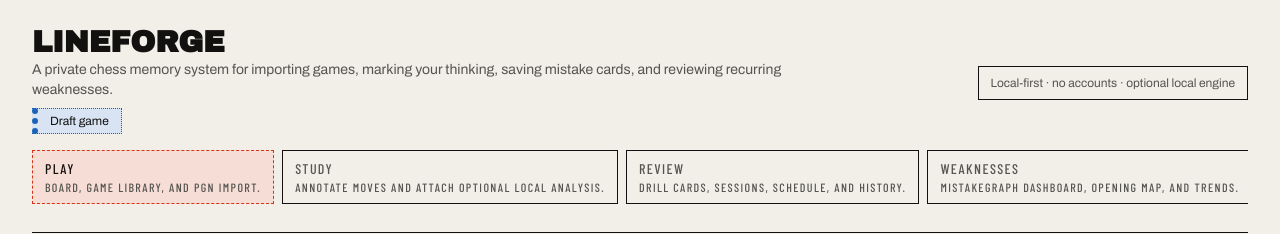
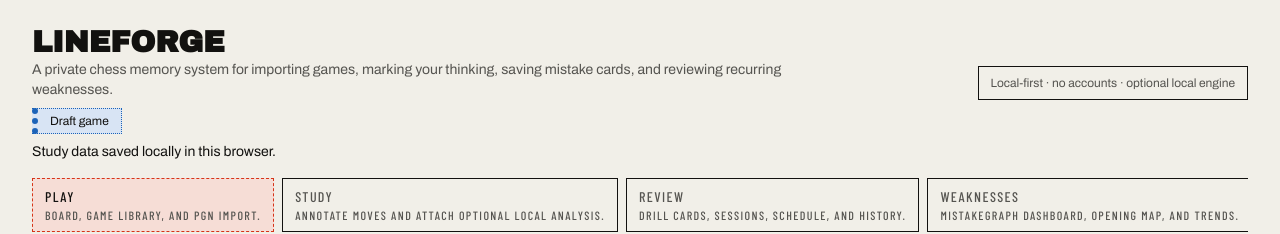
Before and after one commit to zacharymplace/lineforge, a Next.js app: page / in a window 1280 px wide. Shown: the top 234 px of the page. Built offline with nearby package versions, Linux system fonts and the light colour scheme.

Commit message:
Report local study save failures and support retry

```diff
--- a/package.json
+++ b/package.json
@@ -7,7 +7,8 @@
     "build": "next build",
     "start": "next start",
     "lint": "eslint",
-    "test:lineforge-smoke": "node scripts/lineforge-smoke.mjs && npm run test:game-replay && npm run test:correction-cards",
+    "test:lineforge-smoke": "node scripts/lineforge-smoke.mjs && npm run test:game-replay && npm run test:correction-cards && npm run test:storage",
+    "test:storage": "node --experimental-strip-types scripts/storage-smoke.mjs",
     "test:correction-cards": "node --experimental-strip-types scripts/correction-cards-smoke.mjs",
     "test:game-replay": "node --experimental-strip-types scripts/game-replay-smoke.mjs"
   },
--- /dev/null
+++ b/scripts/storage-smoke.mjs
@@ -0,0 +1,41 @@
+import assert from 'node:assert/strict';
+import { registerHooks } from 'node:module';
+registerHooks({ resolve(specifier, context, nextResolve) {
+  try { return nextResolve(specifier, context); }
+  catch (error) {
+    if (error.code === 'ERR_MODULE_NOT_FOUND' && specifier.startsWith('.') && !specifier.endsWith('.ts')) return nextResolve(`${specifier}.ts`, context);
+    throw error;
+  }
+} });
+const { saveStudyData, saveStoredGame } = await import('../src/lib/move-ledger/storage.ts');
+const game = { id: 'fixture', moves: [] };
+const library = { savedGames: [game], activeGameId: game.id };
+const cards = [{ id: 'fixture-card' }];
+const original = JSON.stringify({ game, library, cards });
+const values = new Map();
+let failingKey = null;
+let writes = [];
+globalThis.window = { localStorage: { setItem(key, value) {
+  writes.push(key);
+  if (key === failingKey) throw new DOMException('Full', 'QuotaExceededError');
+  values.set(key, value);
+} } };
+assert.deepEqual(saveStudyData(game, library, cards), { saved: true, failedKeys: [] });
+assert.equal(values.size, 3);
+const keys = [...values.keys()];
+for (const key of keys) {
+  failingKey = key;
+  writes = [];
+  assert.deepEqual(saveStudyData(game, library, cards), { saved: false, failedKeys: [key] });
+  assert.equal(writes.length, 3, 'one failed record must not stop the other writes');
+}
+failingKey = null;
+assert.equal(saveStudyData(game, library, cards).saved, true, 'retry recovers');
+assert.deepEqual([...values.values()].map(JSON.parse), [game, library, cards]);
+Object.defineProperty(window, 'localStorage', { configurable: true, get() { throw new DOMException('Denied', 'SecurityError'); } });
+assert.equal(saveStudyData(game, library, cards).failedKeys.length, 3);
+assert.equal(saveStoredGame(game).saved, false);
+delete globalThis.window;
+assert.equal(saveStudyData(game, library, cards).saved, false, 'SSR cannot claim persistence');
+assert.equal(JSON.stringify({ game, library, cards }), original, 'failure preserves data for export');
+console.log('Storage checks passed: persistence, each partial failure, denied access, retry, SSR, unchanged input.');
--- a/src/components/lineforge/BackupPanel.tsx
+++ b/src/components/lineforge/BackupPanel.tsx
@@ -71,7 +71,7 @@ export function BackupPanel({ onExport, onImport }: BackupPanelProps) {
     if (!preview || reading) return;
     // Keep the existing import handler's validation and replacement semantics.
     const error = onImport(preview.json);
-    setMessage(error ?? "Backup imported. Current study data was replaced.");
+    setMessage(error ?? "Backup applied to this tab. Check the local save status above before closing or reloading.");
     setIsError(Boolean(error));
     if (!error) setPreview(null);
   }
--- a/src/components/lineforge/LineForgeApp.tsx
+++ b/src/components/lineforge/LineForgeApp.tsx
@@ -72,9 +72,7 @@ import {
   loadStoredCards,
   loadStoredGame,
   loadStoredLibrary,
-  saveStoredCards,
-  saveStoredGame,
-  saveStoredLibrary,
+  saveStudyData,
   consumeStorageWarnings,
 } from "@/lib/move-ledger/storage";
 import type {
@@ -136,6 +134,13 @@ export function LineForgeApp() {
   const [activeWorkflow, setActiveWorkflow] = useState<WorkflowSection>("play");
   const [storageMessages, setStorageMessages] = useState<string[]>([]);
   const [hydrated, setHydrated] = useState(false);
+  const [saveAttempt, setSaveAttempt] = useState(0);
+  const [localSave, setLocalSave] = useState<{
+    game: LineForgeGame; library: MoveLedgerLibrary; cards: MistakeCard[];
+    attempt: number; saved: boolean;
+  } | null>(null);
+  const saveIsCurrent = localSave?.game === game && localSave?.library === library &&
+    localSave?.cards === cards && localSave?.attempt === saveAttempt;
 
   useEffect(() => {
     const storedLibrary = loadStoredLibrary();
@@ -163,22 +168,14 @@ export function LineForgeApp() {
   }, []);
 
   useEffect(() => {
-    if (hydrated) {
-      saveStoredGame(game);
-    }
-  }, [game, hydrated]);
-
-  useEffect(() => {
-    if (hydrated) {
-      saveStoredLibrary(library);
-    }
-  }, [library, hydrated]);
-
-  useEffect(() => {
-    if (hydrated) {
-      saveStoredCards(cards);
-    }
-  }, [cards, hydrated]);
+    if (!hydrated) return;
+    const result = saveStudyData(game, library, cards);
+    let active = true;
+    queueMicrotask(() => {
+      if (active) setLocalSave({ game, library, cards, attempt: saveAttempt, saved: result.saved });
+    });
+    return () => { active = false; };
+  }, [game, library, cards, hydrated, saveAttempt]);
 
   const replayChess = useMemo(() => loadGameAtPly(game, currentPly), [game, currentPly]);
   const stats = useMemo(() => calculateMistakeStats(cards), [cards]);
@@ -553,6 +550,18 @@ export function LineForgeApp() {
               </span>
             ))}
           </div>
+          <div aria-label="Local study data save status" className="text-sm">
+            <p role={saveIsCurrent && !localSave?.saved ? "alert" : "status"}>
+              {!hydrated ? "Loading local study data…" : !saveIsCurrent ? "Saving study data locally…" :
+                localSave?.saved ? "Study data saved locally in this browser." :
+                "Study data not fully saved. Keep this tab open and export a backup from Data. Some local records may have saved; reloading could restore a mixed or older set."}
+            </p>
+            {saveIsCurrent && !localSave?.saved && (
+              <button className="lf-button-secondary mt-2" onClick={() => setSaveAttempt((attempt) => attempt + 1)}>
+                Retry local save
+              </button>
+            )}
+          </div>
           <nav
             className="-mx-3 mt-2 flex gap-2 overflow-x-auto px-3 pb-2 sm:mx-0 sm:px-0"
             aria-label="LineForge workflows"
--- a/src/lib/move-ledger/storage.ts
+++ b/src/lib/move-ledger/storage.ts
@@ -30,12 +30,24 @@ function readJson<T>(key: string, fallback: T): T {
   }
 }
 
-function writeJson<T>(key: string, value: T) {
-  if (typeof window === "undefined") {
-    return;
+export type StorageWriteResult = { saved: boolean; failedKeys: string[] };
+
+function writeJson<T>(key: string, value: T): StorageWriteResult {
+  try {
+    if (typeof window === "undefined") return { saved: false, failedKeys: [key] };
+    window.localStorage.setItem(key, JSON.stringify(value));
+    return { saved: true, failedKeys: [] };
+  } catch {
+    // Keep the current in-memory data available for export and retry.
+    return { saved: false, failedKeys: [key] };
   }
+}
 
-  window.localStorage.setItem(key, JSON.stringify(value));
+/** Separate storage keys are not an atomic transaction; try every write. */
+export function saveStudyData(game: LineForgeGame, library: MoveLedgerLibrary, cards: MistakeCard[]): StorageWriteResult {
+  const results = [saveStoredGame(game), saveStoredLibrary(library), saveStoredCards(cards)];
+  const failedKeys = results.flatMap((result) => result.failedKeys);
+  return { saved: failedKeys.length === 0, failedKeys };
 }
 
 export function loadStoredGame() {
@@ -43,7 +55,7 @@ export function loadStoredGame() {
 }
 
 export function saveStoredGame(game: LineForgeGame) {
-  writeJson(GAME_KEY, game);
+  return writeJson(GAME_KEY, game);
 }
 
 export function loadStoredLibrary(): MoveLedgerLibrary {
@@ -60,7 +72,7 @@ export function loadStoredLibrary(): MoveLedgerLibrary {
 }
 
 export function saveStoredLibrary(library: MoveLedgerLibrary) {
-  writeJson(LIBRARY_KEY, library);
+  return writeJson(LIBRARY_KEY, library);
 }
 
 export function loadStoredCards() {
@@ -68,7 +80,7 @@ export function loadStoredCards() {
 }
 
 export function saveStoredCards(cards: MistakeCard[]) {
-  writeJson(CARDS_KEY, cards);
+  return writeJson(CARDS_KEY, cards);
 }
 
 export function consumeStorageWarnings() {
```
Also changed, not shown: 1 other file (tests, documents, lock files or other folders).
